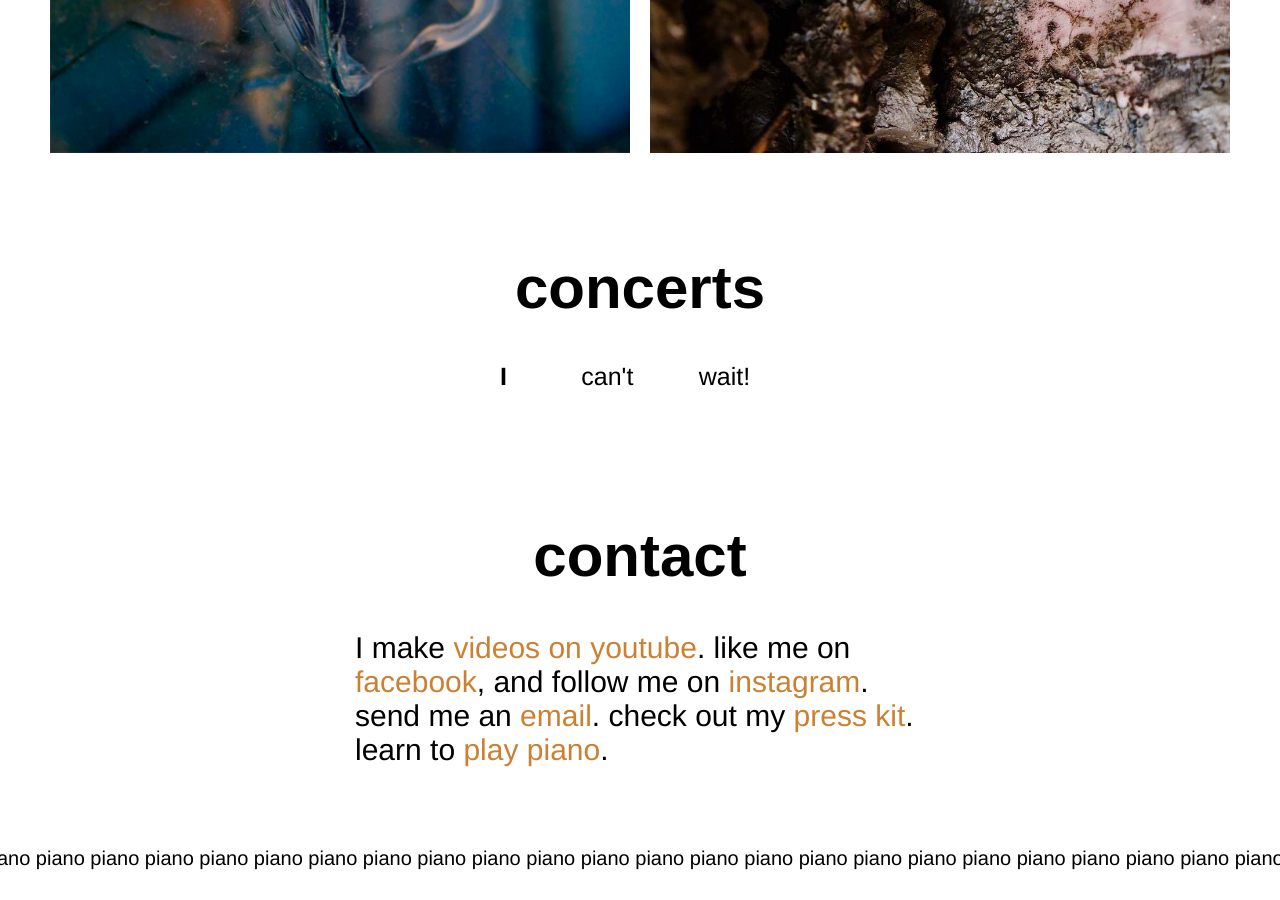
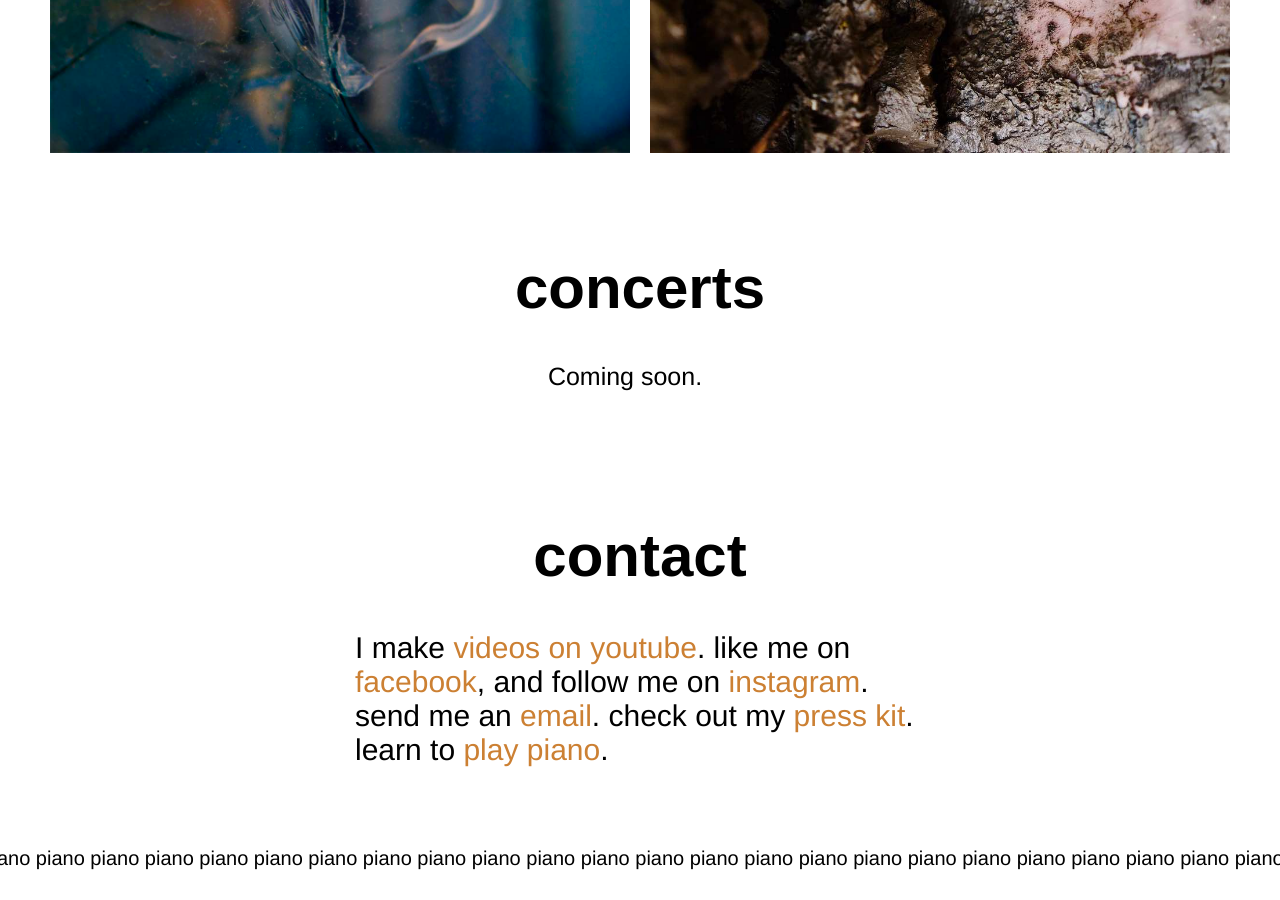
Before and after one commit to pletter/petterrylen.com, a Jekyll site: the page built from index.markdown, in a window 1280 px wide and 900 px high, scrolled down 3464 px. Built offline with Jekyll 4.4.1, drawn with Linux system fonts in a browser that asks for light colours.

Commit message:
coming soon

```diff
--- a/index.markdown
+++ b/index.markdown
@@ -84,9 +84,9 @@ layout: default
 <div id="concerts">
 	<h1>concerts</h1>
 	<div>
-		<div>I</div>
-		<div> can't </div>
-		<div>wait!</div>
+		<div></div>
+		<div>Coming soon.</div>
+		<div></div>
 		<div></div>
 		<div style="display: none;">Live Stream</div>
 		<div style="display: none;">Oct 19th 9PM UTC+2</div>
```
